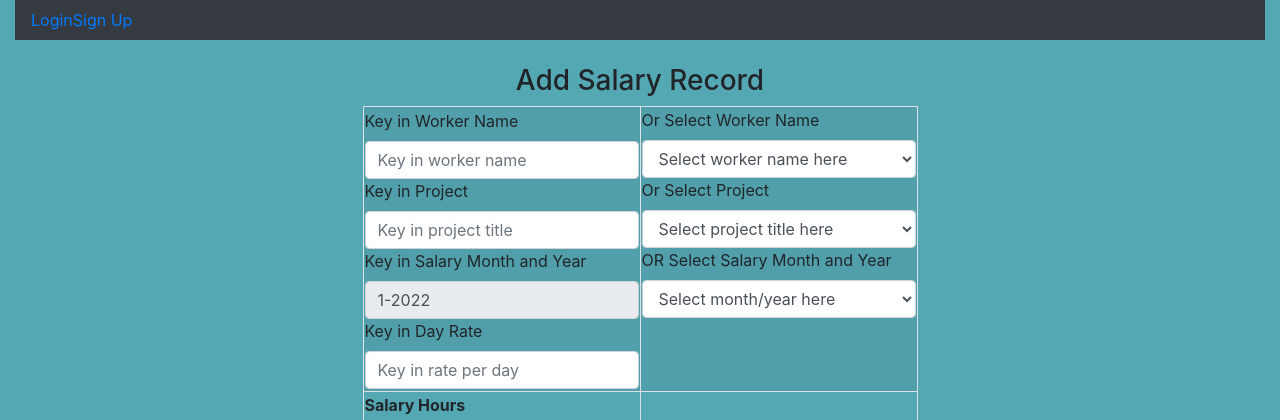
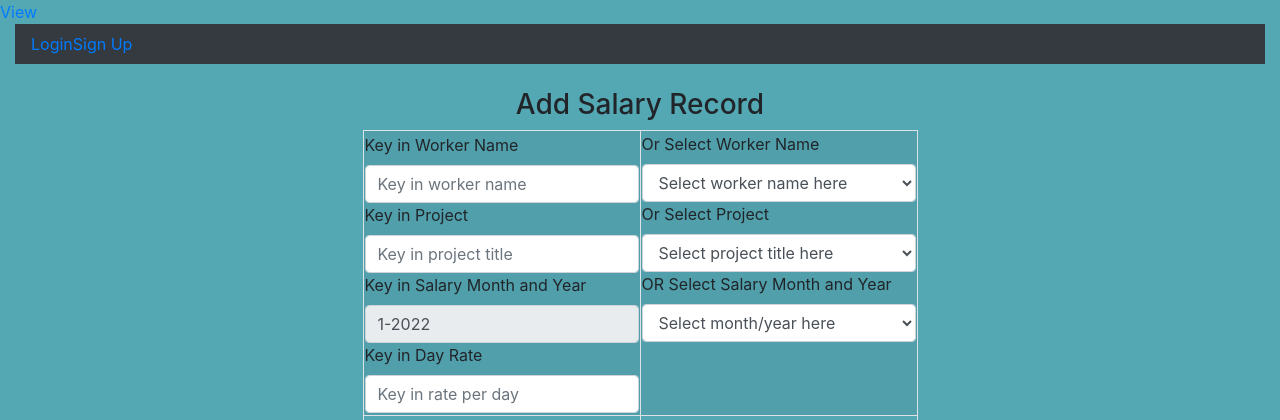
Before and after one commit to gouzun/hoocon, a Flask app: page /input_salary in a window 1280 px wide. Shown: the top 420 px of the page. Run offline with Flask 2, Linux system fonts and the light colour scheme; data comes from the database, SQL or seed files in the repository; some libraries are stand-ins or nearby versions.

Commit message:
Add files via upload

```diff
--- a/website/templates/base.html
+++ b/website/templates/base.html
@@ -18,6 +18,7 @@
     <title>{% block title %}Home{% endblock %}</title>
   </head>
   <body onload="setpreviousmonth()" style="background-color:rgb(84, 168, 179);">
+    <a id="View Salary" href="/view_record">View  </a>
     <div class="container-fluid">
       <nav class="navbar navbar-expand-md navbar-dark bg-dark mb-4">
         <div class="collapse navbar-collapse" id="navbar">
```
